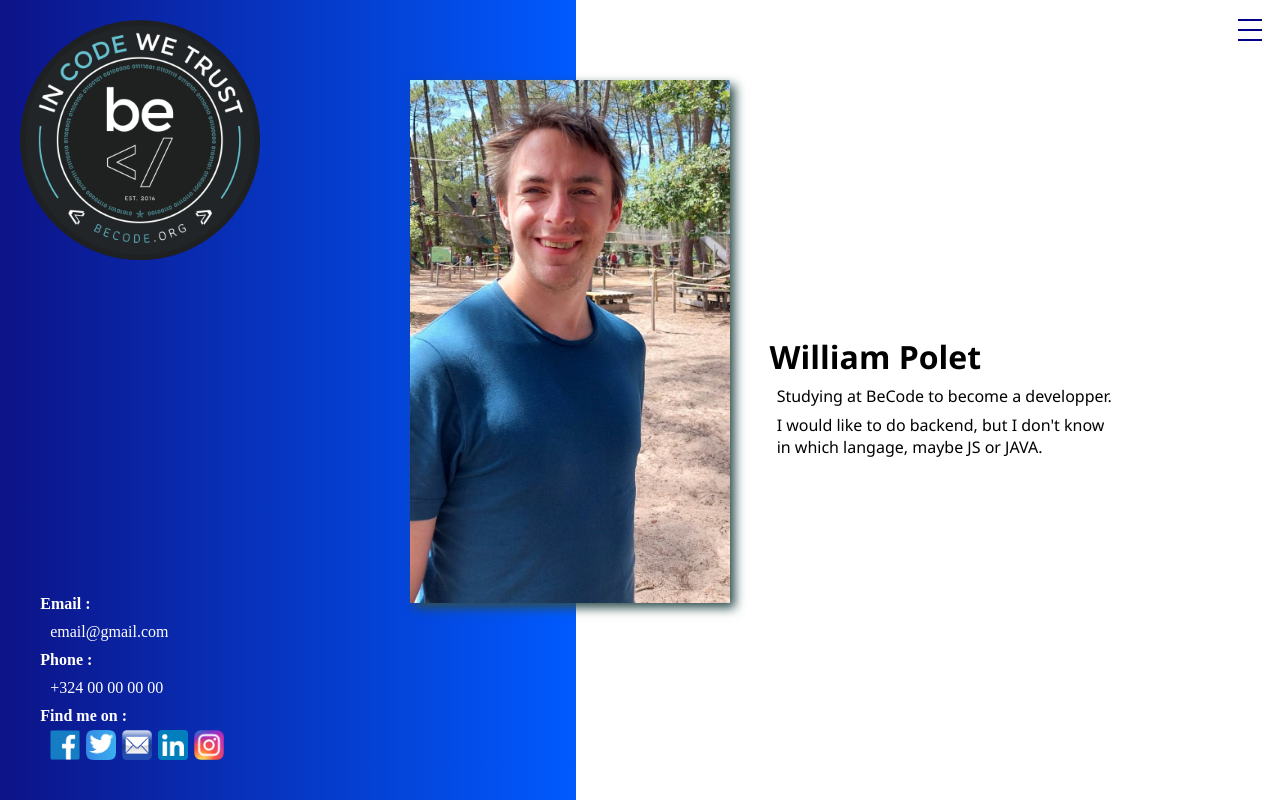
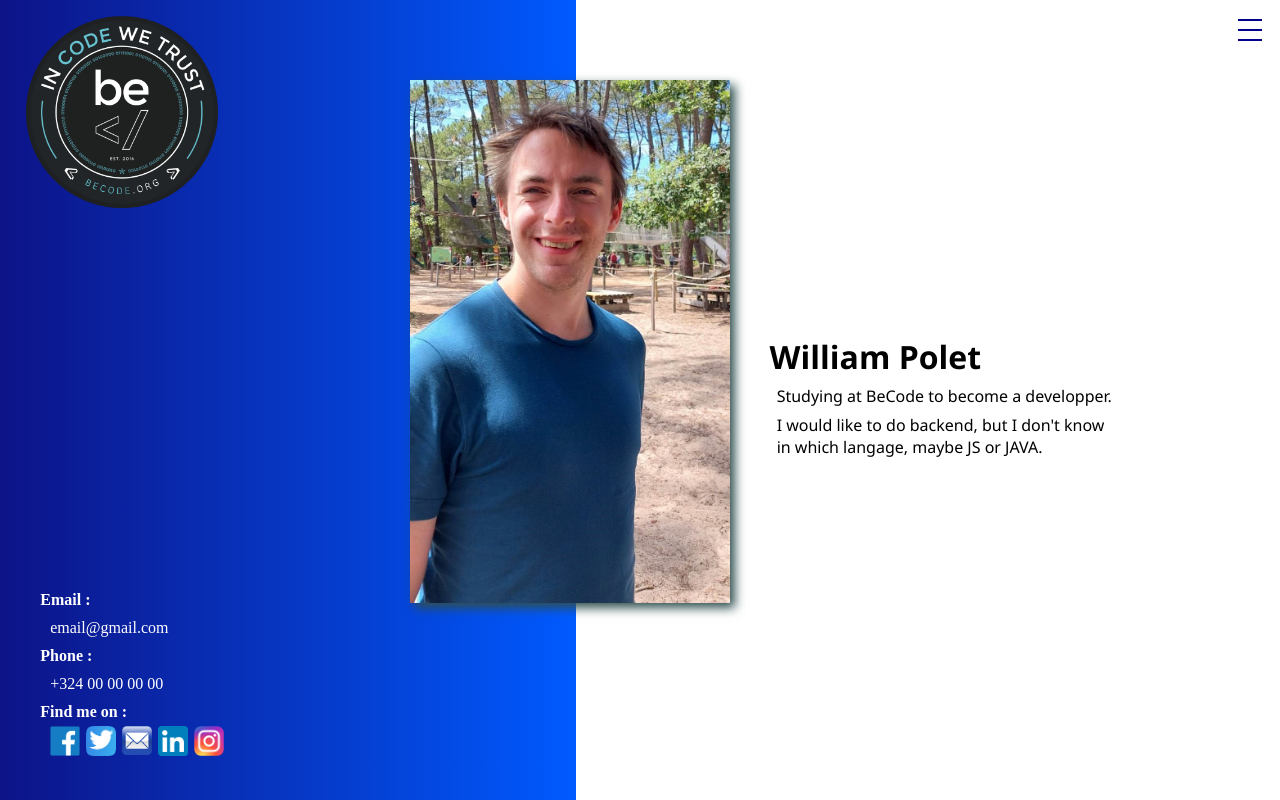
Before and after one commit to WillPolet/V-Card, a plain HTML site: page index.html in a window 1280 px wide. Drawn offline with Linux system fonts and the light colour scheme.

```diff
--- a/Style.css
+++ b/Style.css
@@ -28,9 +28,9 @@
 
 
 #BeCode{
-    scale: 0.75;
-    top: -20px;
-    left: -20px;
+    width: 15%;
+    top: 2%;
+    left: 2%;
     position: absolute;
 }
 
--- a/index.html
+++ b/index.html
@@ -20,11 +20,11 @@
                 <p>+324 00 00 00 00</p>
                 <h4>Find me on :</h4>
                 <div class="logo-line">
-                    <img class="logo" src="./Logo/facebook.png">
-                    <img class="logo" src="./Logo/twitter.png">
-                    <img class="logo" src="./Logo/mail.png">
-                    <img class="logo" src="./Logo/LinkedIn.png">
-                    <img class="logo" src="./Logo/instagram.png">
+                    <a href="www.facebook.com" target="_blank"><img class="logo" src="./Logo/facebook.png"></a>
+                    <a href="www.twitter.com" target="_blank"><img class="logo" src="./Logo/twitter.png"></a>
+                    <a href="mailto:williamplomac@gmail.com"><img class="logo" src="./Logo/mail.png"></a>
+                    <a href="www.linkedin.com"><img class="logo" src="./Logo/LinkedIn.png"></a>
+                    <a href="www.instagram.com"><img class="logo" src="./Logo/instagram.png"></a>
                 </div>
             </div>
         </div>
```
